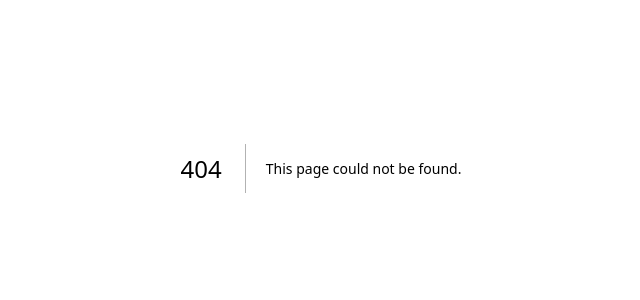
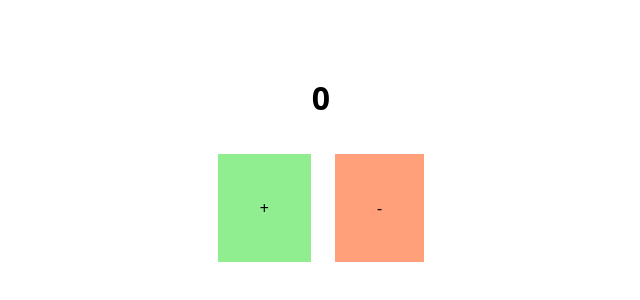
Before and after one commit to ygfafa/massive-touch-event-compare, a Next.js app: page /ios in a window 1280 px wide. Before the commit this address had no page. Shown: the part 232-532 px from the top of the page, without its empty margins (319-959 px from the left). Built offline with nearby package versions, Linux system fonts and the light colour scheme.

Commit message:
클릭 테스트

```diff
--- /dev/null
+++ b/app/ios/page.tsx
@@ -0,0 +1,39 @@
+"use client";
+
+import { useState } from "react";
+
+const Page = () => {
+  const [count, setCount] = useState(0);
+  return (
+    <div>
+      <p
+        style={{
+          width: "100%",
+          textAlign: "center",
+          fontSize: 32,
+          fontWeight: 800,
+          marginBottom: 32,
+        }}
+      >
+        {count}
+      </p>
+
+      <div style={{ display: "flex", gap: 24 }}>
+        <button
+          style={{ padding: 42, backgroundColor: "lightgreen" }}
+          onClick={() => setCount(count + 1)}
+        >
+          +
+        </button>
+        <button
+          style={{ padding: 42, backgroundColor: "lightsalmon" }}
+          onClick={() => setCount(count + 1)}
+        >
+          -
+        </button>
+      </div>
+    </div>
+  );
+};
+
+export default Page;
```
